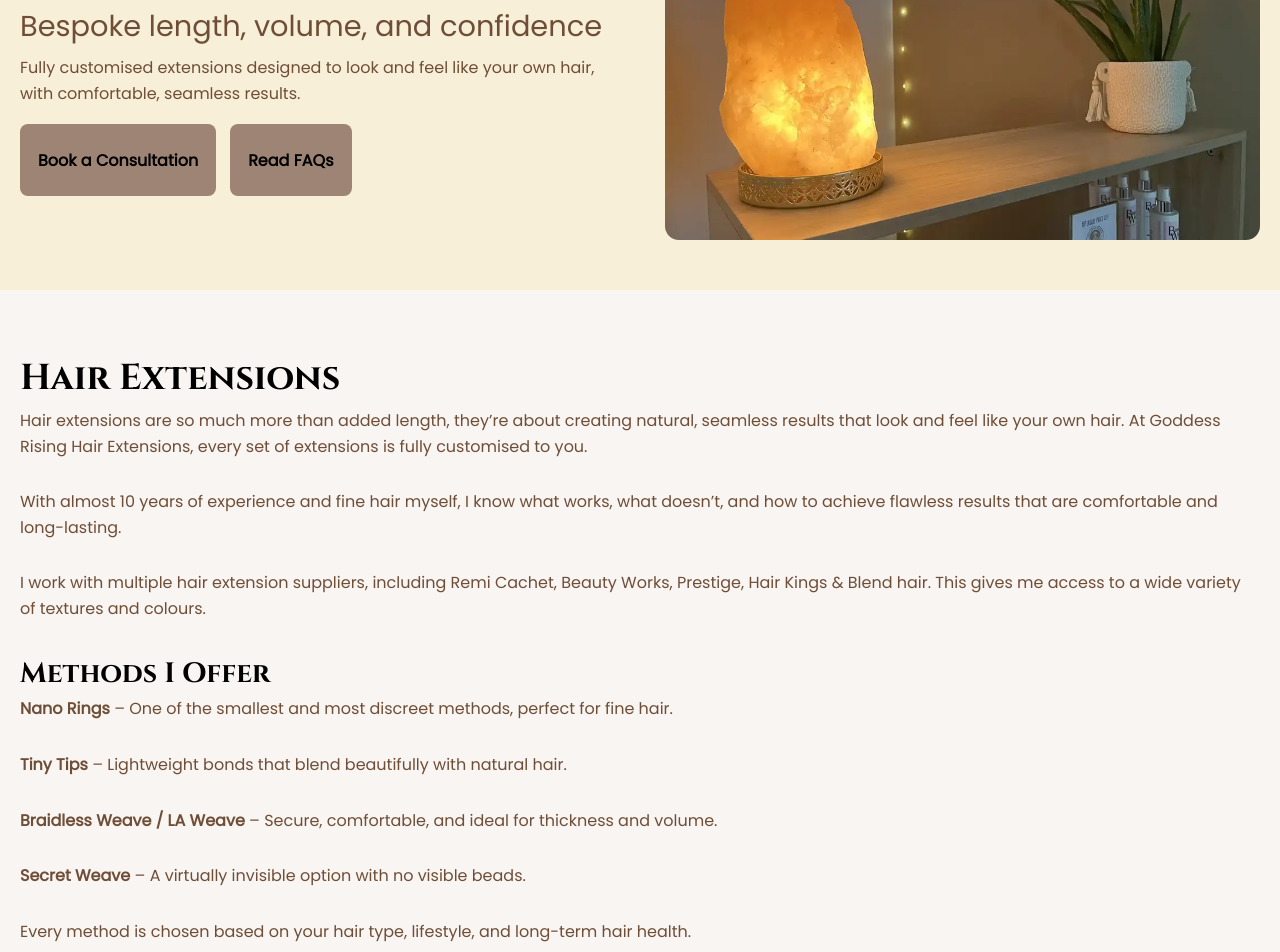
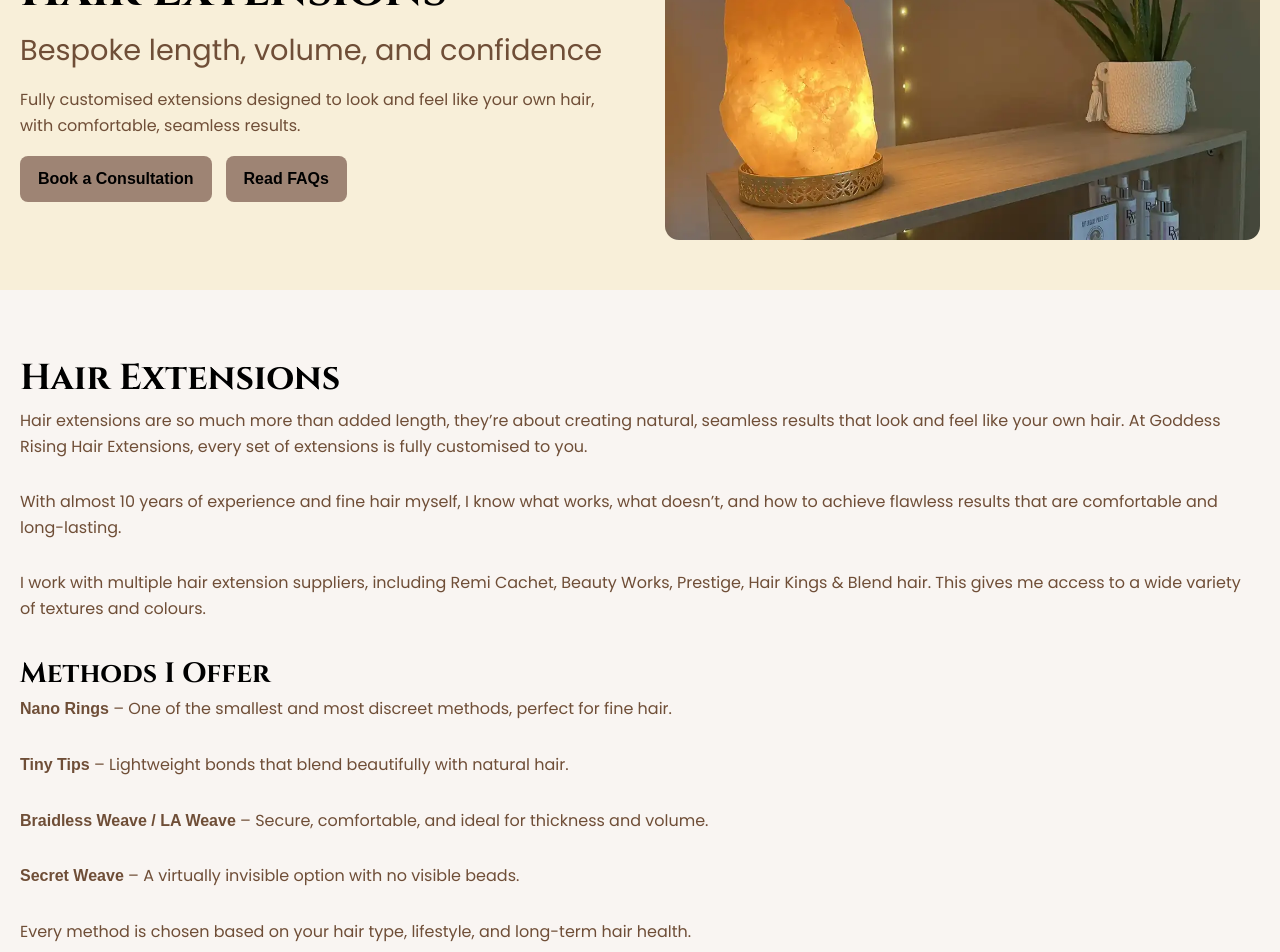
Before and after one commit to mr-aust1n/GoddessRisingNext, a Next.js app: page /hair-extensions in a window 1280 px wide. Shown: the part 260-1212 px from the top of the page. Built offline with nearby package versions, Linux system fonts and the light colour scheme.

Commit message:
mesh page updated

```diff
--- a/app/hair-extensions/page.js
+++ b/app/hair-extensions/page.js
@@ -116,23 +116,25 @@ export default function HairExtensions() {
           <h2>Methods I Offer</h2>
 
           <p>
-            <strong>Nano Rings</strong> – One of the smallest and most discreet
-            methods, perfect for fine hair.
+            <span className={styles.extensionSpan}>Nano Rings</span> – One of
+            the smallest and most discreet methods, perfect for fine hair.
           </p>
 
           <p>
-            <strong>Tiny Tips</strong> – Lightweight bonds that blend
-            beautifully with natural hair.
+            <span className={styles.extensionSpan}>Tiny Tips</span> –
+            Lightweight bonds that blend beautifully with natural hair.
           </p>
 
           <p>
-            <strong>Braidless Weave / LA Weave</strong> – Secure, comfortable,
-            and ideal for thickness and volume.
+            <span className={styles.extensionSpan}>
+              Braidless Weave / LA Weave
+            </span>{" "}
+            – Secure, comfortable, and ideal for thickness and volume.
           </p>
 
           <p>
-            <strong>Secret Weave</strong> – A virtually invisible option with no
-            visible beads.
+            <span className={styles.extensionSpan}>Secret Weave</span> – A
+            virtually invisible option with no visible beads.
           </p>
 
           <p>
--- a/styles/HairExtensions.module.css
+++ b/styles/HairExtensions.module.css
@@ -21,7 +21,7 @@
     font-family: var(--title-font);
     font-size: clamp(2rem, 6vw, 3rem);
     line-height: 1.15;
-    margin: 0 0 12px;
+    margin: 20px 0px;
 }
 
 .heroTitleAccent {
@@ -30,7 +30,7 @@
     font-family: var(--text-font);
     font-weight: 500;
     color: #6f4e37;
-    margin-top: 6px;
+    margin-top: 16px;
 }
 
 .heroSubtitle {
@@ -53,14 +53,13 @@
     align-items: center;
     justify-content: center;
     text-decoration: none;
-    font-family: var(--text-font);
+    font-family: sans-serif;
     font-size: 1rem;
     padding: 14px 18px;
     border-radius: 8px;
-    min-height: 44px;
     background-color: var(--dk-brown);
     color: #000;
-    font-weight: 600;
+    font-weight: 900;
 }
 
 .heroButtonPrimary:hover,
@@ -120,6 +119,12 @@
 }
 
 
+.extensionSpan,
+.extensionContainer a {
+    font-weight: 900;
+    font-family: sans-serif;
+}
+
 
 .extensionContainer {
     max-width: 1400px;
```
